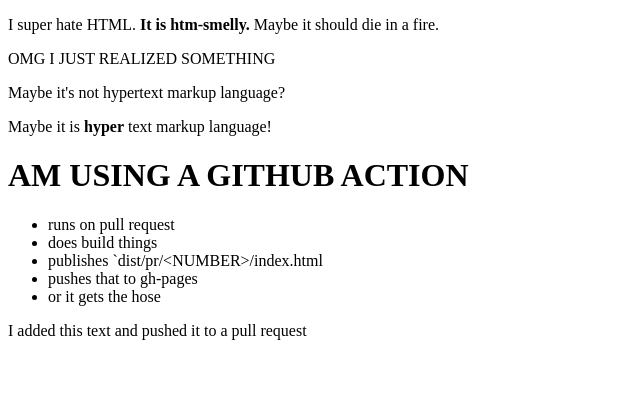
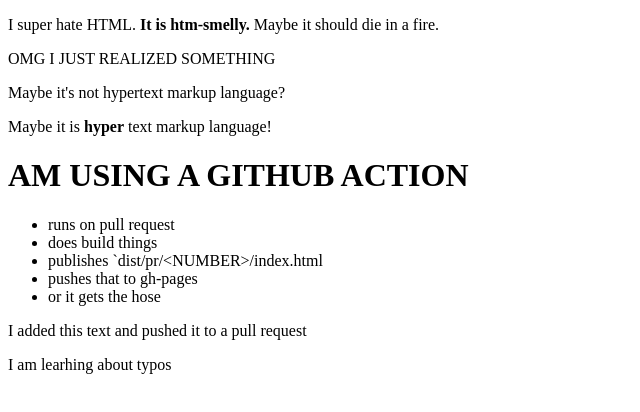
Before and after one commit to misterbrownlee/hatecakes, a plain HTML site: page src/ohcakes.html in a window 1280 px wide. Shown: the whole page, without its empty margins (0-640 px from the left). Drawn offline with Linux system fonts and the light colour scheme.

Commit message:
LEARINGING

```diff
--- a/src/ohcakes.html
+++ b/src/ohcakes.html
@@ -21,5 +21,6 @@
         <li>or it gets the hose</li>
       </ul>
       <p>I added this text and pushed it to a pull request</p>
+      <p>I am learhing about typos</p>
   </body>
 </html>
```
